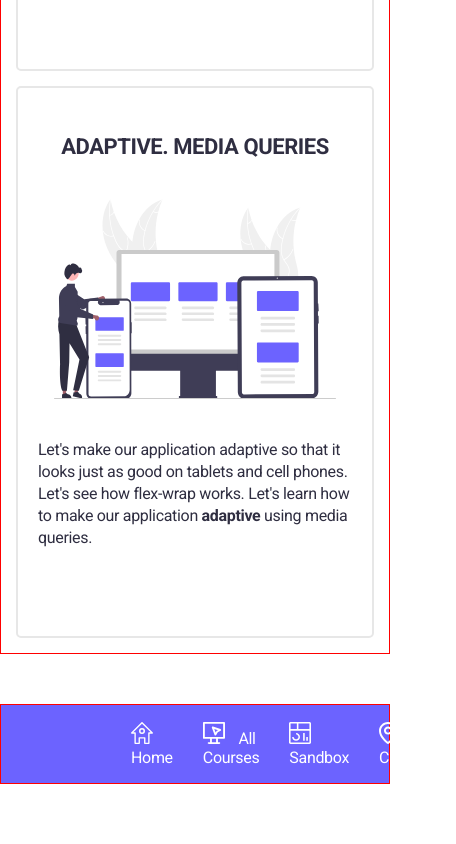
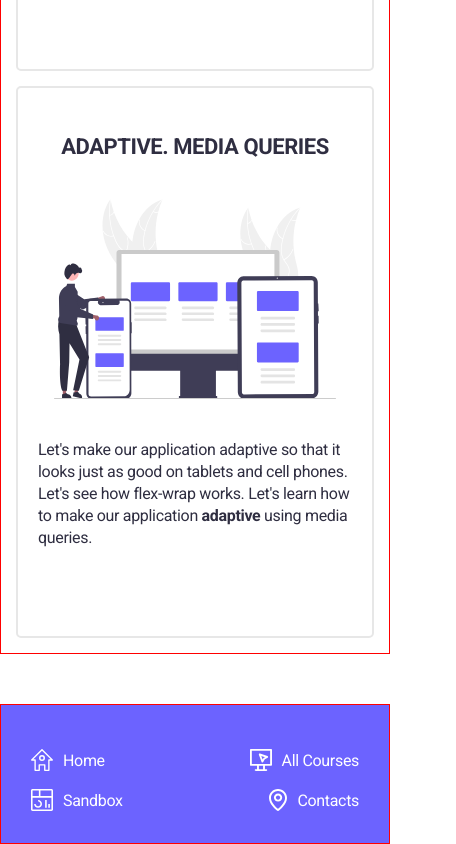
Before and after one commit to KaninGleb/Layout-achievement, a plain HTML site: page index.html in a window 390 px wide. Shown: the part 1257-2101 px from the top of the page, 456 px wide, since content can reach past the window. Before the commit the page ends 2041 px from the top, so only its background shows below. Drawn offline with Linux system fonts and the light colour scheme.

Commit message:
Footer refinement

```diff
--- a/styles.css
+++ b/styles.css
@@ -28,9 +28,9 @@ header {
 .container {
     max-width: 1170px;
     width: 100%;
+    height: 100%;
     margin: 0 auto;
     border: 1px solid red;
-    height: 100%;
     padding: 15px;
 }
 
@@ -116,6 +116,8 @@ footer img {
 }
 
 .footer-link {
+    display: flex;
+    align-items: center;
     font-weight: 400;
     font-size: 16px;
     letter-spacing: -0.02em;
@@ -129,7 +131,7 @@ footer img {
     display: flex;
     justify-content: space-between;
     align-items: center;
-    padding: 0 100px;
+    padding: 20px 100px;
 }
 
 .links-list li {
@@ -145,6 +147,11 @@ footer img {
         font-size: 36px;
         margin-bottom: 46px;
     }
+
+    .links-list {
+        padding: 20px 0px;
+        white-space: nowrap;
+    }
 }
 
 @media screen and (max-width: 576px) {
@@ -156,4 +163,17 @@ footer img {
         font-size: 28px;
         margin-bottom: 36px;
     }
+
+    footer {
+        height: 140px;
+    }
+
+    .links-list {
+        justify-content: baseline;
+        flex-wrap: wrap;
+    }
+
+    .links-list li {
+        /* margin-right: 39px; */
+    }
 }
```
